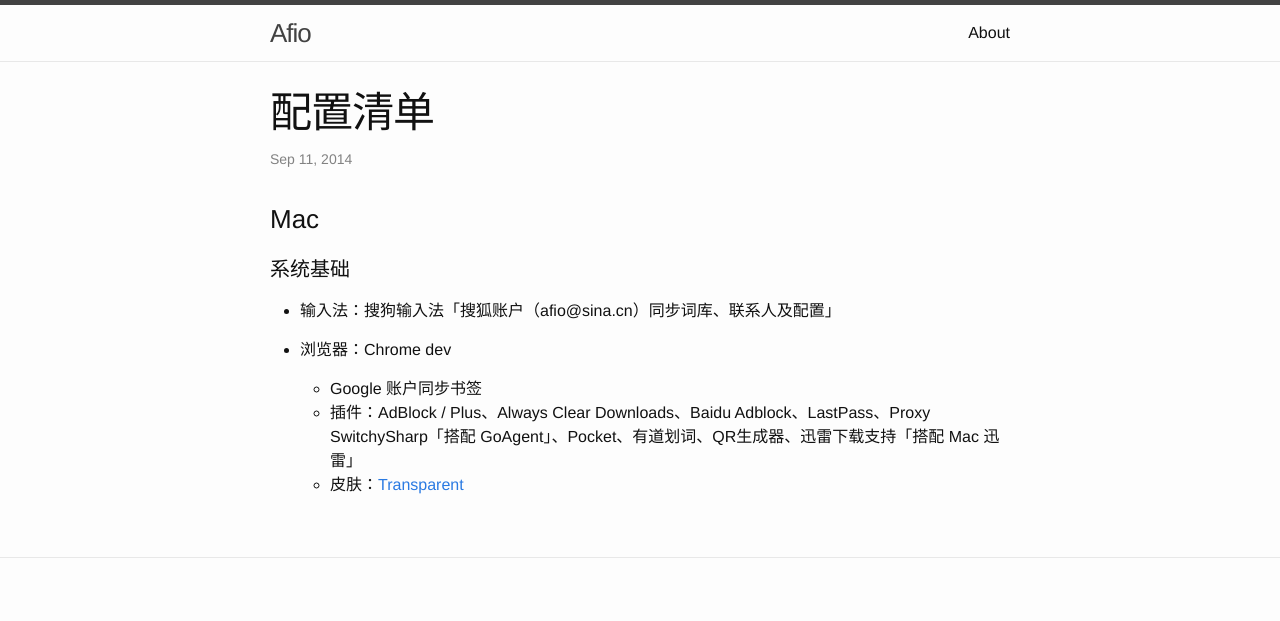
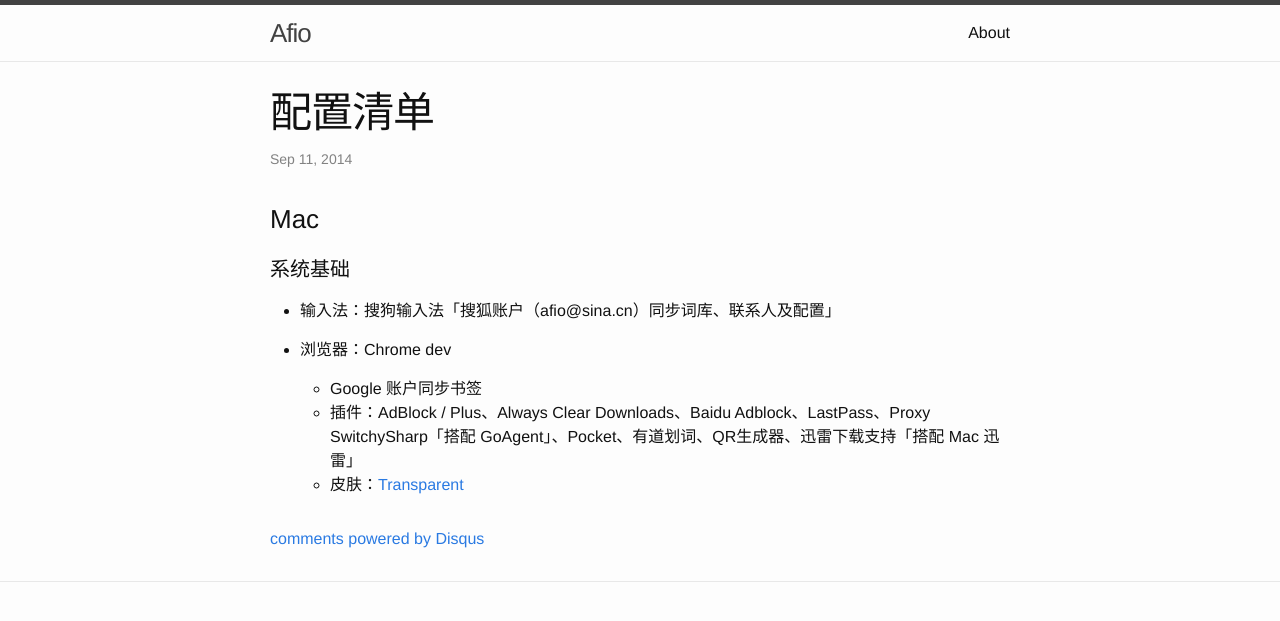
Before and after one commit to Afio/afio.github.io, a Jekyll site: the page built from _posts/2014-09-11-MySetup.markdown, in a window 1280 px wide. Shown: the top 621 px of the page. Built offline with Jekyll 4.4.1, drawn with Linux system fonts in a browser that asks for light colours; comment, search, counter and statistics services are not loaded; part of the change alters nothing that is shown.

Commit message:
new discuss

```diff
--- a/_layouts/post.html
+++ b/_layouts/post.html
@@ -12,6 +12,21 @@ layout: default
     {{ content }}
   </article>
 
+ <div id="disqus_thread"></div>
+    <script type="text/javascript">
+        /* * * CONFIGURATION VARIABLES: EDIT BEFORE PASTING INTO YOUR WEBPAGE * * */
+        var disqus_shortname = 'afio'; // required: replace example with your forum shortname
+
+        /* * * DON'T EDIT BELOW THIS LINE * * */
+        (function() {
+            var dsq = document.createElement('script'); dsq.type = 'text/javascript'; dsq.async = true;
+            dsq.src = '//' + disqus_shortname + '.disqus.com/embed.js';
+            (document.getElementsByTagName('head')[0] || document.getElementsByTagName('body')[0]).appendChild(dsq);
+        })();
+    </script>
+
+    <noscript>Please enable JavaScript to view the <a href="http://disqus.com/?ref_noscript">comments powered by Disqus.</a></noscript>
+    <a href="http://disqus.com" class="dsq-brlink">comments powered by <span class="logo-disqus">Disqus</span></a>
 
 <!--<script type="text/javascript">
         /* * * CONFIGURATION VARIABLES: EDIT BEFORE PASTING INTO YOUR WEBPAGE * * */
@@ -27,7 +42,7 @@ layout: default
     <noscript>Please enable JavaScript to view the <a href="http://disqus.com/?ref_noscript">comments powered by Disqus.</a></noscript>
     <a href="http://disqus.com" class="dsq-brlink">comments powered by <span class="logo-disqus">Disqus</span></a>
 
--->
+
 
 <div id="disqus_thread"></div>
 <script type="text/javascript">
```
